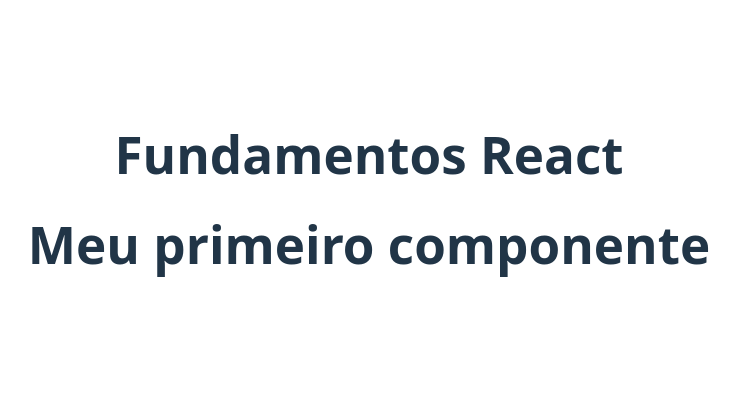
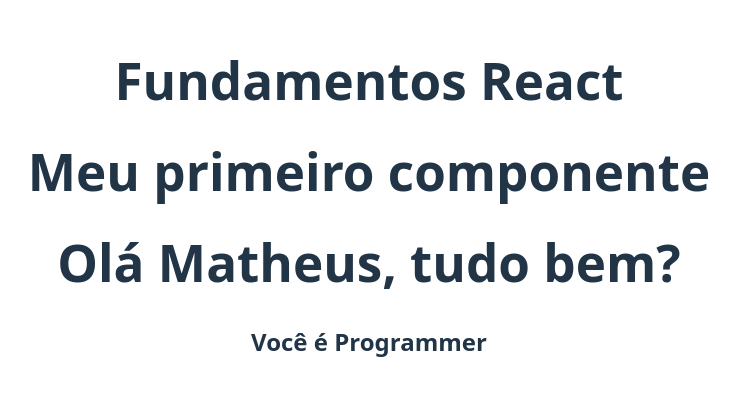
Before and after one commit to theselegadev/react-js, a React (Vite) app in the folder FUNDAMENTOS_2/fundamentos/: page / in a window 1280 px wide. Shown: the part 201-596 px from the top of the page, without its empty margins (271-1010 px from the left). Built offline with nearby package versions, Linux system fonts and the light colour scheme.

Commit message:
Template Expressions

```diff
--- a/FUNDAMENTOS_2/fundamentos/src/App.jsx
+++ b/FUNDAMENTOS_2/fundamentos/src/App.jsx
@@ -1,5 +1,6 @@
 import { useState } from 'react'
 import FirstComponet from './components/FirstComponent'
+import TemplateExpressions from './components/TemplateExpressions'
 import './App.css'
 
 function App() {
@@ -9,6 +10,7 @@ function App() {
     <>
       <h1>Fundamentos React</h1>
       <FirstComponet/>
+      <TemplateExpressions/>
     </>
   )
 }
--- /dev/null
+++ b/FUNDAMENTOS_2/fundamentos/src/components/TemplateExpressions.jsx
@@ -0,0 +1,17 @@
+const TemplateExpressions = ()=>{
+    const name = "Matheus"
+    const data = {
+        age: 18,
+        job: "Programmer"
+    }
+
+    return (
+        <div>
+            <h1>Olá {name}, tudo bem?</h1>
+            <h2>Você é {data.job}</h2>
+            {/* Serve para executar js dentro do jsx */}
+        </div>
+    )
+}
+
+export default TemplateExpressions
```
